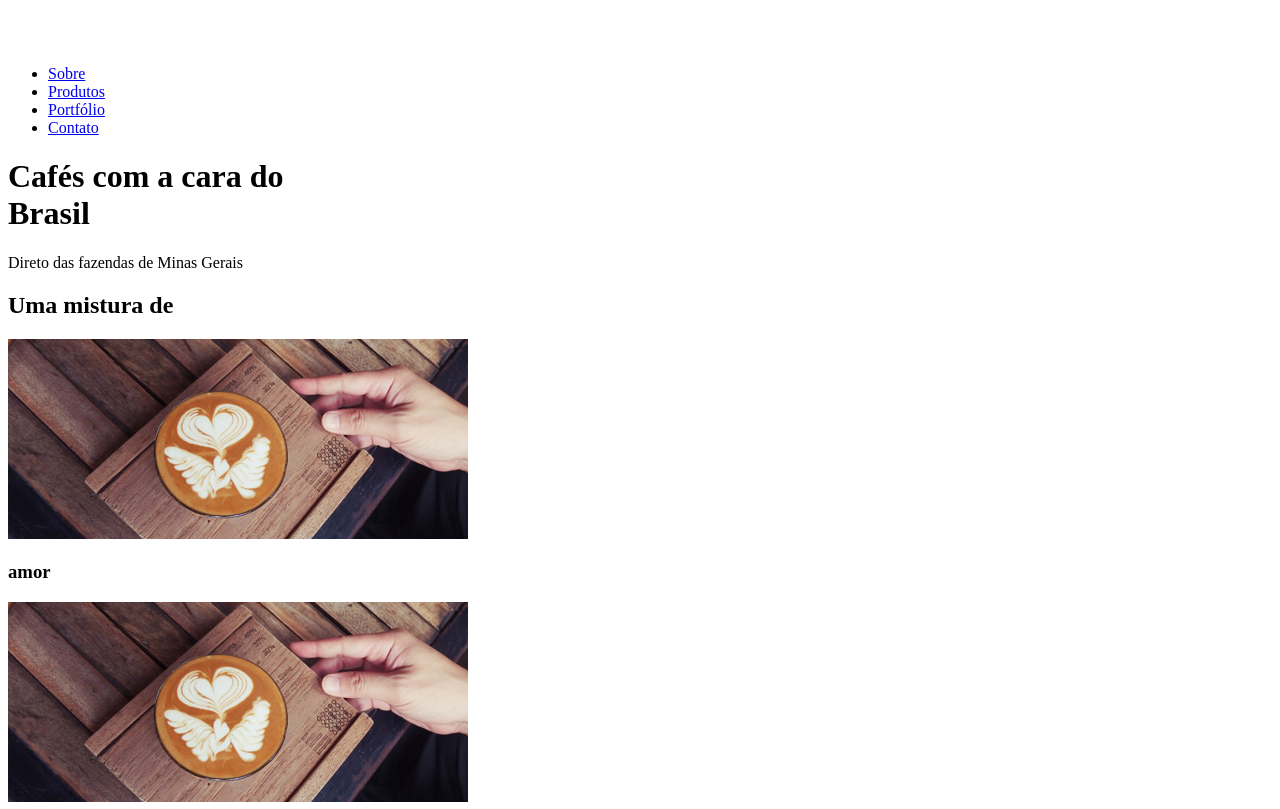
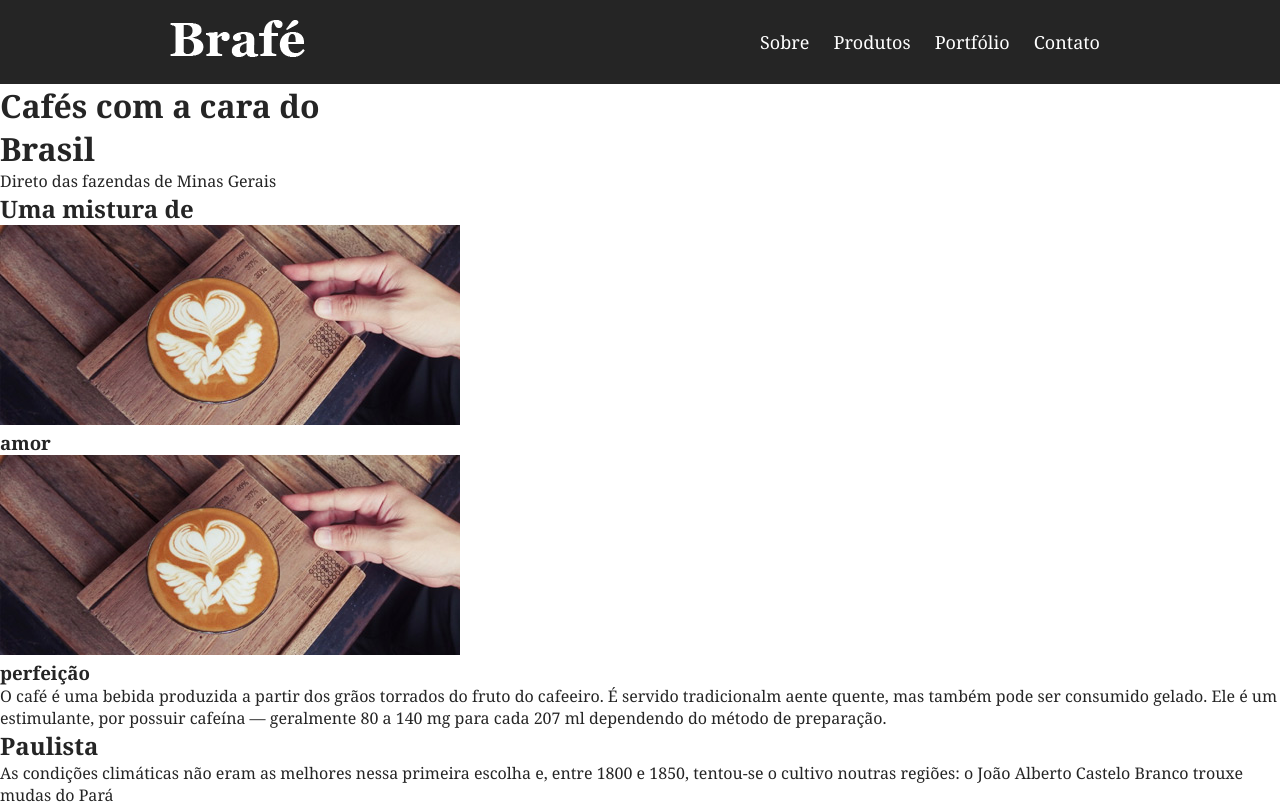
Before and after one commit to tiagosoares94/brafe, a plain HTML site: page index.html in a window 1280 px wide. Shown: the top 809 px of the page. Drawn offline with Linux system fonts and the light colour scheme.

Commit message:
Estilo aplicado ao menu.

```diff
--- a/css/style.css
+++ b/css/style.css
@@ -0,0 +1,52 @@
+/* Reset */
+
+body, h1, h2, h3, p, ul {
+  padding: 0px;
+  margin: 0px;
+}
+
+body {
+  font-family: Georgia, serif;
+  color: #252525;
+}
+
+/* Menu */
+
+.menu {
+  background: #252525;
+  padding: 20px 0;
+}
+
+.menu-container {
+  max-width: 960px;
+  margin: 0 auto;
+}
+
+.menu-container::after, .menu-container::before {
+  content: '';
+  display: table;
+  clear: both;
+}
+
+a.menu-logo {
+  display: block;
+  float: left;
+  margin-left: 10px;
+}
+
+.menu-nav {
+  float: right;
+  margin-right: 10px;
+}
+
+.menu-nav li {
+  display: inline-block;
+}
+
+.menu-nav a {
+  display: block;
+  padding: 10px;
+  text-decoration: none;
+  color: #fff;
+  font-size: 1.125em;
+}
--- a/index.html
+++ b/index.html
@@ -7,11 +7,10 @@
   <link rel="stylesheet" type="text/css" href="css/style.css">
 </head>
 <body>
-  <header>
-    <div>
-      <a href="#"><img src="img/brafe.png" alt="Brafé"></a>
-    </div>
-    <nav>
+  <header class="menu">
+    <div class="menu-container">
+      <a href="#" class="menu-logo"><img src="img/brafe.png" alt="Brafé"></a>
+      <nav class="menu-nav">
         <ul>
           <li><a href="#">Sobre</a></li>
           <li><a href="#">Produtos</a></li>
@@ -19,7 +18,9 @@
           <li><a href="#">Contato</a></li>
         </ul>
       </nav>
+   </div>
   </header>
+
   <main>
     <h1>Cafés com a cara do <br>Brasil</h1>
     <p>Direto das fazendas de Minas Gerais</p>
```
Lines whose indentation alone changed are shown as unchanged.
